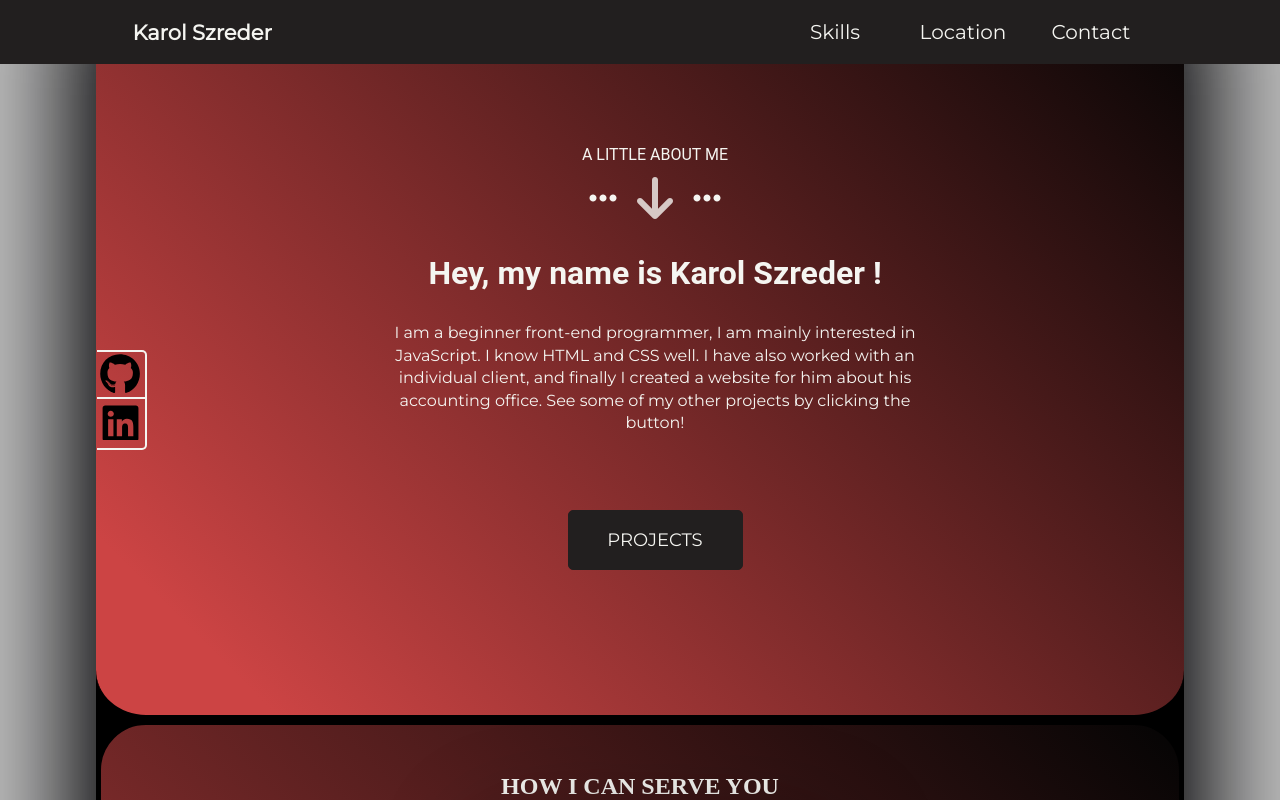
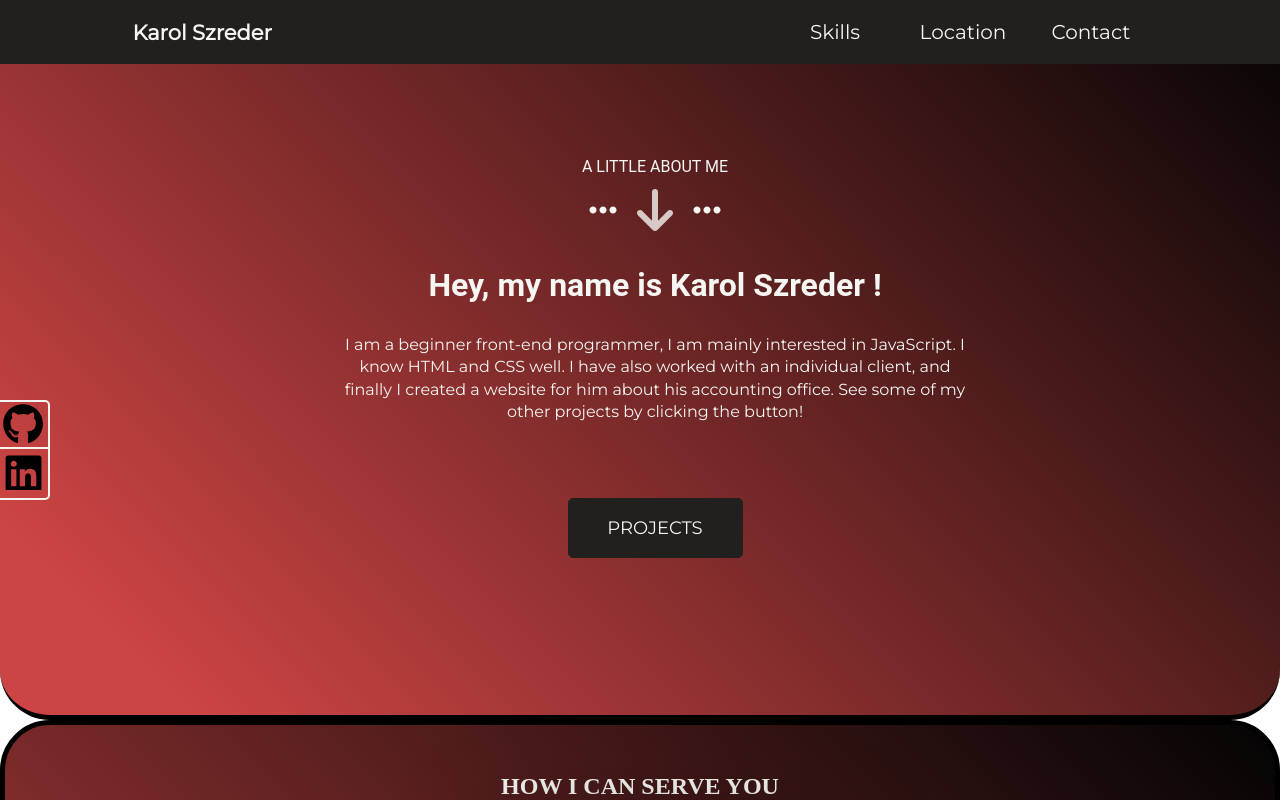
Before and after one commit to szrederkarol1/Final-project, a React (Vite) app: page / in a window 1280 px wide. Shown: the top 800 px of the page. Built offline with nearby package versions, Linux system fonts and the light colour scheme.

Commit message:
Fix classnames and start create give items app

```diff
--- a/src/App.scss
+++ b/src/App.scss
@@ -3,7 +3,7 @@ body {
   width: 100vw;
   display: flex;
   justify-content: center;
-  background-color: rgba(128, 128, 128, 0.5);
+  // background-color: rgba(128, 128, 128, 0.5);
 }
 
 html,
--- a/src/components/first_view/Navigation.scss
+++ b/src/components/first_view/Navigation.scss
@@ -10,9 +10,8 @@ $another-weight: 300;
 
 #root {
   height: 100%;
-  width: 85%;
-  box-shadow: 0px 0px 100px 26px rgb(3, 3, 5);
-  background-color: black;
+  width: 100%;
+  background-color: #ffffff;
 }
 
 * {
@@ -91,6 +90,7 @@ $another-weight: 300;
   position: relative;
   border-bottom: 5px solid black;
   border-radius: 50px;
+  width: 100%;
   .welcome_site {
     width: 50%;
     height: auto;
@@ -104,23 +104,12 @@ $another-weight: 300;
       width: 50px;
       position: fixed;
       top: 50%;
-      transform: translateY(-50%);
-      left: 7.55%;
+      left: 0;
       border: 2px solid #f5f5f1;
       border-left: none;
       border-radius: 0 5px 5px 0;
       .github-container {
         border-bottom: 2px solid #f5f5f1;
-        transition: transform 0.5s ease-in-out;
-        &:hover {
-          transform: translateX(50px);
-        }
-      }
-      .linkedin-container {
-        transition: transform 0.5s ease-in-out;
-        &:hover {
-          transform: translateX(50px);
-        }
       }
     }
     .welcome_title {
--- a/src/components/projects/notebook_project/log_reg/SignUp.scss
+++ b/src/components/projects/notebook_project/log_reg/SignUp.scss
@@ -8,6 +8,7 @@
     transform: translateY(0);
   }
 }
+
 .register_section {
   width: 100%;
   height: 100vh;
```
